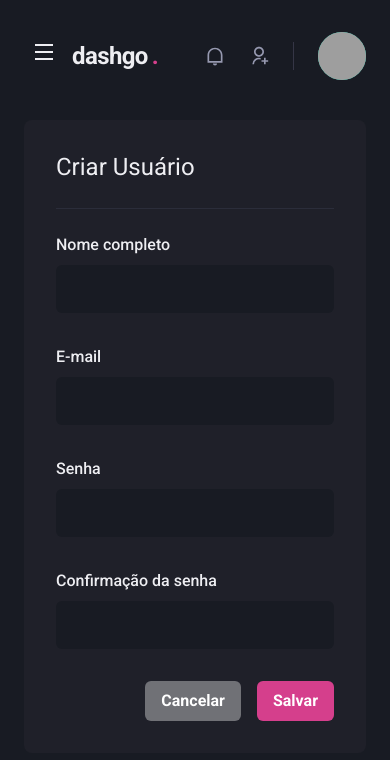
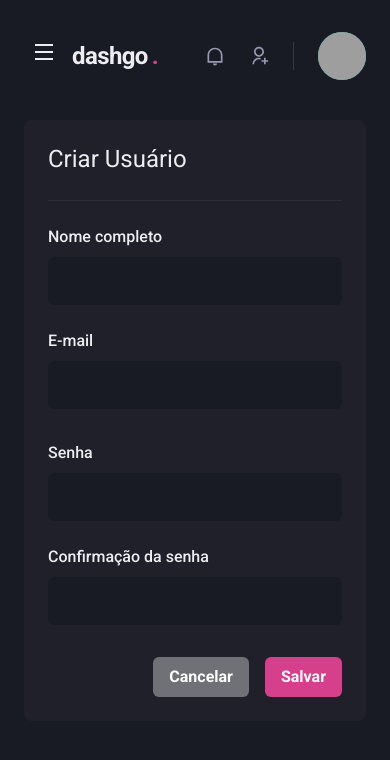
Before and after one commit to thefalked/ignite-04-dashgo, a Next.js app: page /users/create in a window 390 px wide. Shown: the top 760 px of the page. Built offline with nearby package versions, Linux system fonts and the light colour scheme; grey boxes are pictures that could not be loaded.

Commit message:
changing create user form padding to be responsive

```diff
--- a/src/pages/users/create.tsx
+++ b/src/pages/users/create.tsx
@@ -21,7 +21,7 @@
       <Flex w="100%" my="6" maxWidth={1280} mx="auto" px="6">
         <Sidebar />
 
-        <Box flex="1" borderRadius="8" bg="gray.800" p="8">
+        <Box flex="1" borderRadius="8" bg="gray.800" p={["6", "8"]}>
           <Heading size="lg" fontWeight="normal">
             Criar Usuário
           </Heading>
@@ -29,12 +29,12 @@
           <Divider my="6" borderColor="gray.700" />
 
           <VStack spacing="8">
-            <SimpleGrid minChildWidth="240px" spacing="8" w="100%">
+            <SimpleGrid minChildWidth="240px" spacing={["6", "8"]} w="100%">
               <Input name="name" label="Nome completo" />
               <Input name="email" type="email" label="E-mail" />
             </SimpleGrid>
 
-            <SimpleGrid minChildWidth="240px" spacing="8" w="100%">
+            <SimpleGrid minChildWidth="240px" spacing={["6", "8"]} w="100%">
               <Input name="password" type="password" label="Senha" />
               <Input
                 name="password_confirmation"
```
